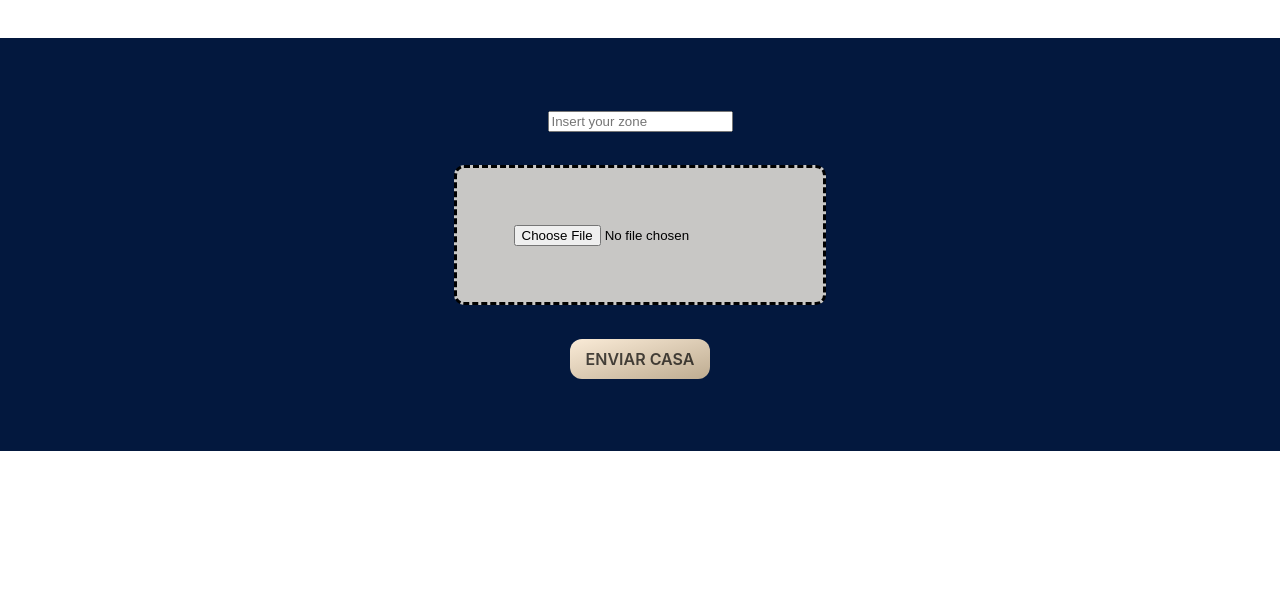
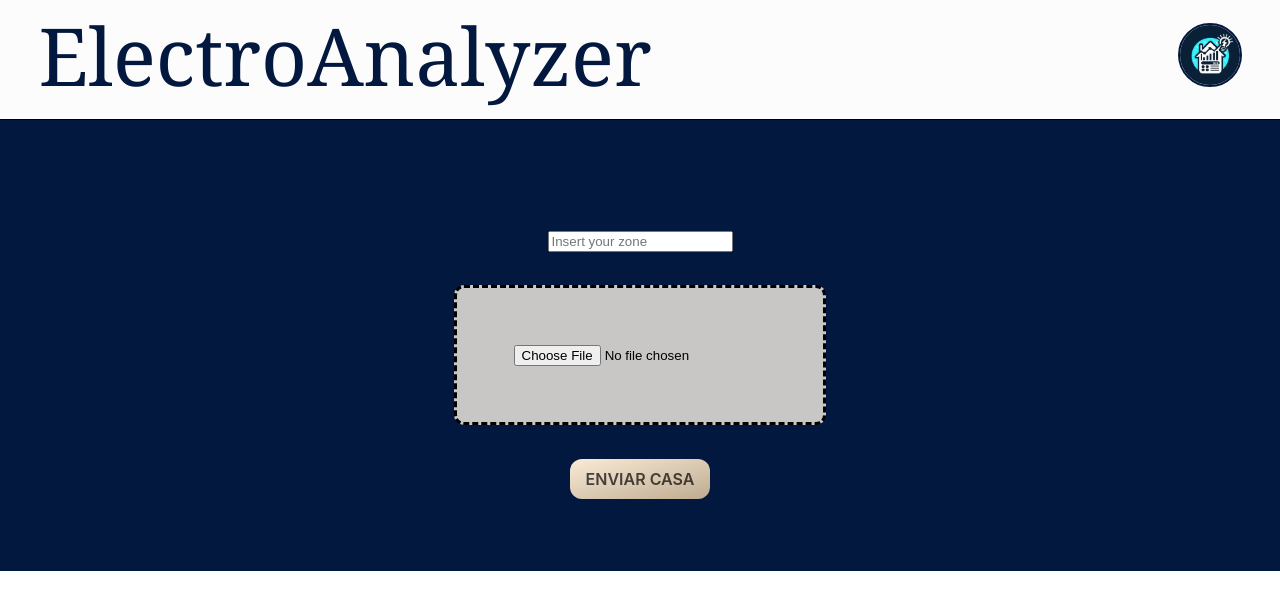
Before and after one commit to mateolamas/HackUDC, a React (Create React App) app in the folder frontend/: page / in a window 1280 px wide. Shown: the top 610 px of the page. Built offline with nearby package versions, Linux system fonts and the light colour scheme.

Commit message:
Gráfica de coste y título

```diff
--- a/frontend/src/App.js
+++ b/frontend/src/App.js
@@ -1,10 +1,12 @@
 import logo from './logo.svg';
 import './App.css';
 import HouseInfoForm from './components/HouseInfoForm.js';
+import Banner from './components/Banner.js'
 
 function App() {
   return (
     <div className="App">
+      <Banner/>
       <HouseInfoForm/>
     </div>
   );
--- /dev/null
+++ b/frontend/src/components/Banner.js
@@ -0,0 +1,15 @@
+import style from '../css/banner.css'
+import logo from '../img/logo.jpg'
+
+function Banner() {
+
+  return (
+    <div className='Banner'>
+      <div className='title'> ElectroAnalyzer </div>
+      <img className='logo' src={logo} alt='Logo de la compañia' />
+    </div>
+
+  );
+}
+
+export default Banner;
--- a/frontend/src/components/HouseInfoForm.js
+++ b/frontend/src/components/HouseInfoForm.js
@@ -11,8 +11,10 @@ function HouseInfoForm() {
   const [respondido, setRespondido] = useState(false);
   const [chartData1, setChartData1] = useState(null);
   const [chartData2, setChartData2] = useState(null);
+  const [chartData3, setChartData3] = useState(null);
   const [tipoGraf1, setTipoGraf1] = useState(true) //false: linea, true: barras
   const [tipoGraf2, setTipoGraf2] = useState(true) //false: linea, true: barras
+  const [tipoGraf3, setTipoGraf3] = useState(true) //false: linea, true: barras
 
   const processDataForChart = (data) => {
 
@@ -21,7 +23,7 @@ function HouseInfoForm() {
     console.log(labels)
     const values = data.map(item => parseFloat(item.Consumo_KWh)); //consumo en cada hora
     const medias = data.map(item => parseFloat(item.Consumo));
-    const precios = data.map(item => parseFloat(item.Coste));
+    const costes = data.map(item => parseFloat(item.Coste));
     console.log(values)
 
     const grafConsumo =  {
@@ -57,8 +59,22 @@ function HouseInfoForm() {
       ]
     };
 
+    const grafCoste =  {
+      labels: labels,
+      datasets: [
+        {
+          label: 'Coste de Electricidad',
+          data: costes,
+          backgroundColor: 'rgba(252, 217, 33 , 0.2)', // Color de fondo de las barras
+          borderColor: 'rgb(252, 217, 33 )', // Color del borde de las barras
+          borderWidth: 2 // Ancho del borde de las barras
+        }
+      ]
+    };
+
     setChartData1(grafConsumo)
     setChartData2(grafConsumoMedio)
+    setChartData3(grafCoste)
 
   };
 
@@ -99,11 +115,16 @@ function HouseInfoForm() {
         setTipoGraf1(true)
       else
         setTipoGraf1(false)
-    } else {
+    } else if (numGraf == 2) {
       if (tipoGraf2 == 0)
         setTipoGraf2(true)
       else
         setTipoGraf2(false)
+    } else if (numGraf == 3) {
+      if (tipoGraf3 == 0)
+        setTipoGraf3(true)
+      else
+        setTipoGraf3(false)
     }
   }
 
@@ -132,6 +153,12 @@ function HouseInfoForm() {
             {tipoGraf2 && <Line data={chartData2} />}
             {!tipoGraf2 && <Bar data={chartData2} />}
           </div>
+          <div className='grafica' id='grafica3'>
+            <button className='botonChangeGraf' onClick={() => handleTipoGraf(3)}>Tipo gráfica</button>
+            <h2>Coste en €</h2>
+            {tipoGraf3 && <Line data={chartData3} />}
+            {!tipoGraf3 && <Bar data={chartData3} />}
+          </div>
         </div>
       )}
 
--- /dev/null
+++ b/frontend/src/css/banner.css
@@ -0,0 +1,31 @@
+.Banner {
+  display: flex;
+  flex-direction: row;
+  justify-content: space-between;
+  font-family: Cambria, bold;
+  background-color:rgb(252, 252, 252);
+  color: #03183e;
+  font-size: 80px;
+  padding-bottom: 10px;
+  border-bottom: solid;
+  border-color: rgb(0, 0, 0);
+  border-width: 1px;
+  box-shadow: 5px;
+}
+
+.title {
+  margin-left: 3%;
+}
+
+.logo {
+  margin-right: 3%;
+  margin-left: 3%;
+  margin-top: auto;
+  margin-bottom: auto;
+  height: 60px;
+  width: 60px;
+  border-radius: 100px;
+  cursor: pointer;
+  border-color: rgb(190, 172, 145);
+  border: 2px solid;
+}
--- a/frontend/src/css/houseInfoForm.css
+++ b/frontend/src/css/houseInfoForm.css
@@ -41,13 +41,14 @@
 
 .contenedorGraficas {
   display: flex;
+  flex-wrap: wrap;
 }
 
 .grafica {
   background-color:aliceblue;
   border: rgb(253, 253, 253) 1px solid;
   width: 100%;
-  max-width: 50%;
+  max-width: 45%;
   margin: 2%;
   border-radius: 3%;
 }
@@ -70,7 +71,6 @@
   -webkit-user-select: none;
   touch-action: manipulation;
   width: fit-content;
-  word-break: break-word;
   border: 0;
   margin-left: 75%;
   margin-right: 1%;
@@ -79,7 +79,6 @@
 
 .form {
   display: flex;
-  flex-wrap: wrap;
   flex-direction: column;
   margin: 3%;
   padding: 3%;
@@ -95,27 +94,3 @@
 
   margin: 3%;
 }
-
-
-
-.button-34 {
-  background: #5E5DF0;
-  border-radius: 999px;
-  box-shadow: #5E5DF0 0 10px 20px -10px;
-  box-sizing: border-box;
-  color: #FFFFFF;
-  cursor: pointer;
-  font-family: Inter,Helvetica,"Apple Color Emoji","Segoe UI Emoji",NotoColorEmoji,"Noto Color Emoji","Segoe UI Symbol","Android Emoji",EmojiSymbols,-apple-system,system-ui,"Segoe UI",Roboto,"Helvetica Neue","Noto Sans",sans-serif;
-  font-size: 16px;
-  font-weight: 700;
-  line-height: 24px;
-  opacity: 1;
-  outline: 0 solid transparent;
-  padding: 8px 18px;
-  user-select: none;
-  -webkit-user-select: none;
-  touch-action: manipulation;
-  width: fit-content;
-  word-break: break-word;
-  border: 0;
-}
```
Also changed, not shown: frontend/src/img/logo.jpg (added).
